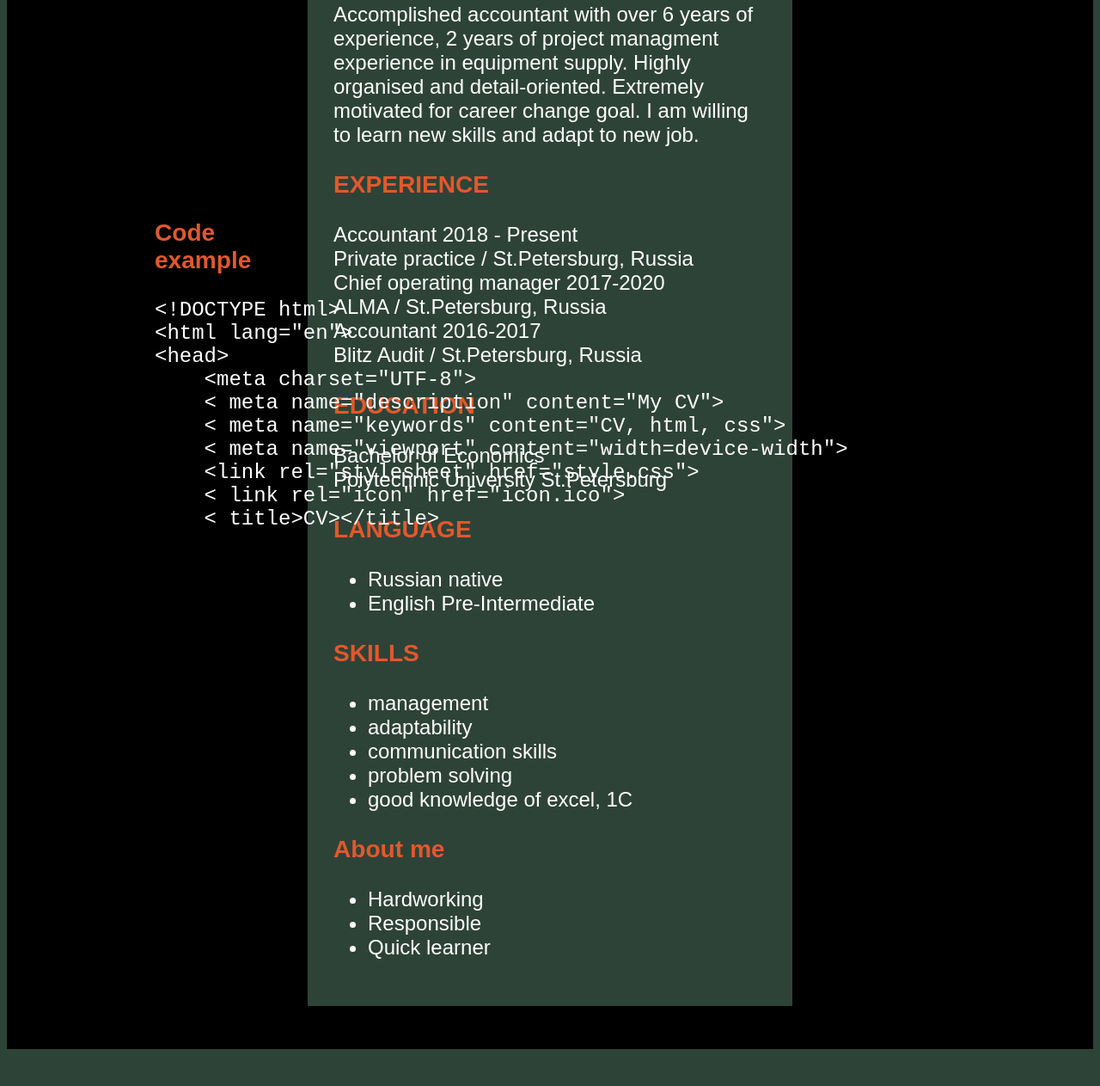
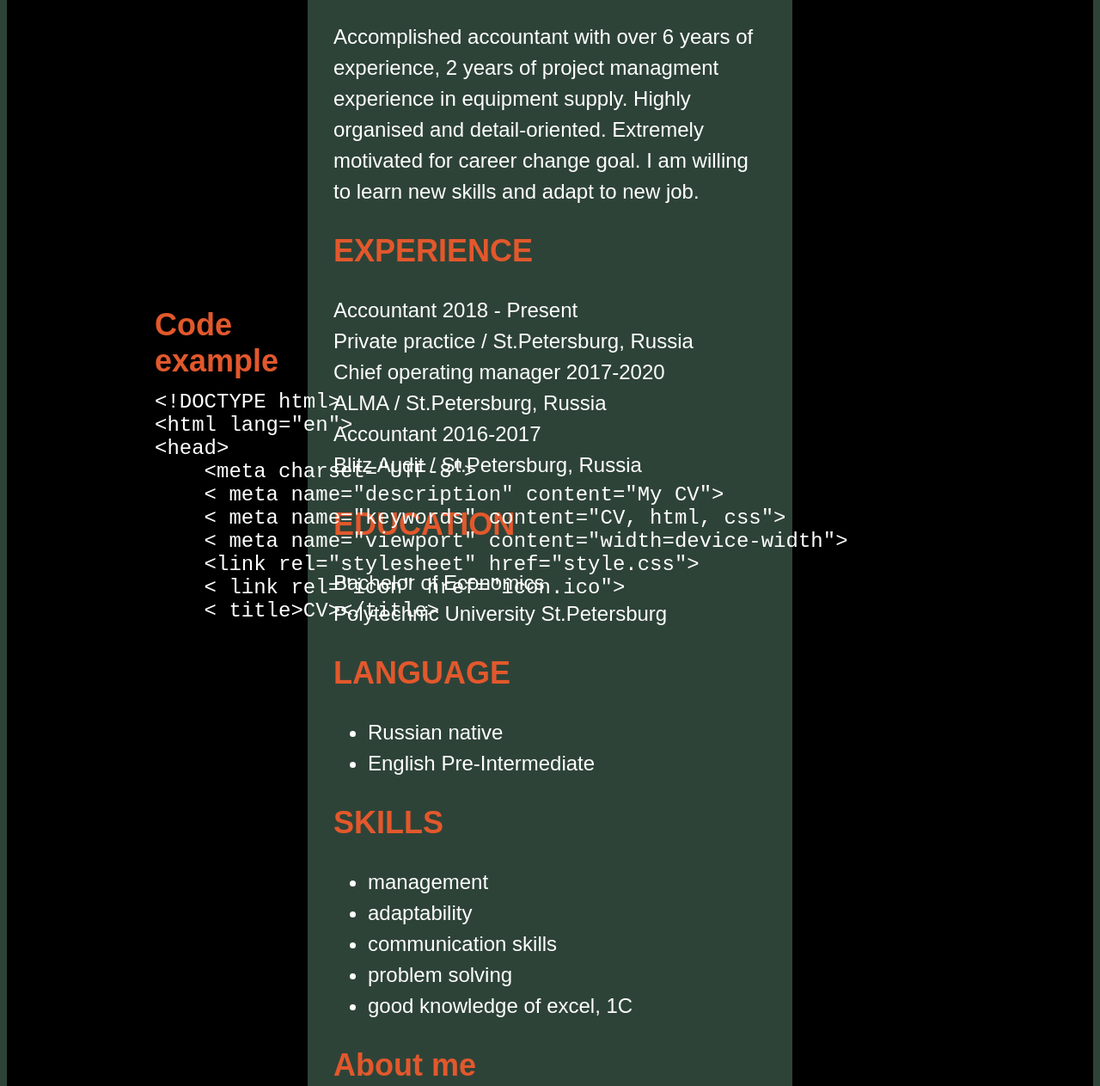
Before and after one commit to LanaSVG/rsschool-cv, a plain HTML site: page index.html in a window 1280 px wide. Shown: the part 973-2236 px from the top of the page at 86% size. Before the commit the page ends 2201 px from the top, so only its background shows below. Drawn offline with Linux system fonts and the light colour scheme.

Commit message:
docs: new cv html code

```diff
--- a/index.html
+++ b/index.html
@@ -28,7 +28,7 @@
             </table>
         </nav>
 <hr>
-<img src="cvphoto1.png" alt="cvphoto" width="300px" height="300px" class="img">
+<img src="cvphoto1.png" alt="cvphoto" width="300" height="300" class="img">
 <h1 class="h-orange">SVETLANA <br>GAREEVA</h1>
 <p class="h-orange">Junior Front-End developer (Beginner)</p>
     </header>
@@ -49,18 +49,18 @@
                 </tr>
             </tbody>
         </table>
-    <h3 id="menu2">PROFILE</h3>
+    <h2 id="menu2">PROFILE</h2>
     <p>Accomplished accountant with over 6 years of experience, 2 years of project managment experience in equipment supply. Highly organised and detail-oriented. Extremely motivated for career change goal. I am willing to learn new skills and adapt to new job.</p>
-    <h3 id="menu3">EXPERIENCE</h3>
+    <h2 id="menu3">EXPERIENCE</h2>
     <p>Accountant 2018 - Present<br>Private practice / St.Petersburg, Russia<br>Chief operating manager 2017-2020<br>ALMA / St.Petersburg, Russia<br>Accountant 2016-2017<br>Blitz Audit / St.Petersburg, Russia</p>
-    <h3 id="menu4">EDUCATION</h3>
+    <h2 id="menu4">EDUCATION</h2>
     <p>Bachelor of Economics<br>Polytechnic University St.Petersburg</p>
-    <h3>LANGUAGE</h3>
+    <h2>LANGUAGE</h2>
     <ul>
         <li>Russian native</li>
         <li>English Pre-Intermediate</li>
     </ul>
-    <h3 id="menu6">SKILLS</h3>
+    <h2 id="menu6">SKILLS</h2>
     <ul>
         <li>management</li>
         <li>adaptability</li>
@@ -68,15 +68,15 @@
         <li>problem solving</li>
         <li>good knowledge of excel, 1С</li>
     </ul>
-    <h3 id="menu7">About me</h3>
+    <h2 id="menu7">About me</h2>
     <ul>
         <li>Hardworking</li>
         <li>Responsible</li>
         <li>Quick learner</li>
     </ul>
-    <span class="menu8"><h3 id="menu8">Code example</h3>
-    <code>
+    <h2 id="menu8">Code example</h2>
     <pre>
+    <code class="menu8">
 &lt;!DOCTYPE html&gt;
 &lt;html lang="en"&gt;
 &lt;head&gt;
@@ -87,10 +87,14 @@
     &lt;link rel="stylesheet" href="style.css"&gt;
     &lt; link rel="icon" href="icon.ico"&gt;
     &lt; title>CV&gt;&lt;/title&gt;
-    </pre>
     </code>
-    </span>
+</pre>
 </main>
-<footer></footer>
+<footer>
+    <hr>
+    <a href="https://github.com/LanaSVG">GitHub profile</a>
+    <p>2023</p>
+    <a href="https://rs.school/js/"><img src="RSS.png" alt="RSS logo" width="200" height="200"></a>
+</footer>
 </body>
 </html>
--- a/style.css
+++ b/style.css
@@ -9,10 +9,13 @@ body {
   padding: 30px;
   color: #ffffff;
 }
+p {
+  line-height: 36px;
+}
 .h-orange {
   color: #E2582C;
 }
-h3 {
+h2 {
   color: #E2582C;
 }
 a {
@@ -67,9 +70,18 @@ thead th:nth-child(8) {
   float: right;
   margin: 0 0 10px 10px;
 }
+#menu8 {
+  position: absolute;
+  width: 100px;
+  top: 1300px;
+  right: 1000px;
+}
 .menu8 {
   position: absolute;
   width: 100px;
-  top: 1200px;
+  top: 1400px;
   right: 1000px;
 }
+li {
+  line-height: 36px;
+}
```
Also changed, not shown: RSS.png (added).
